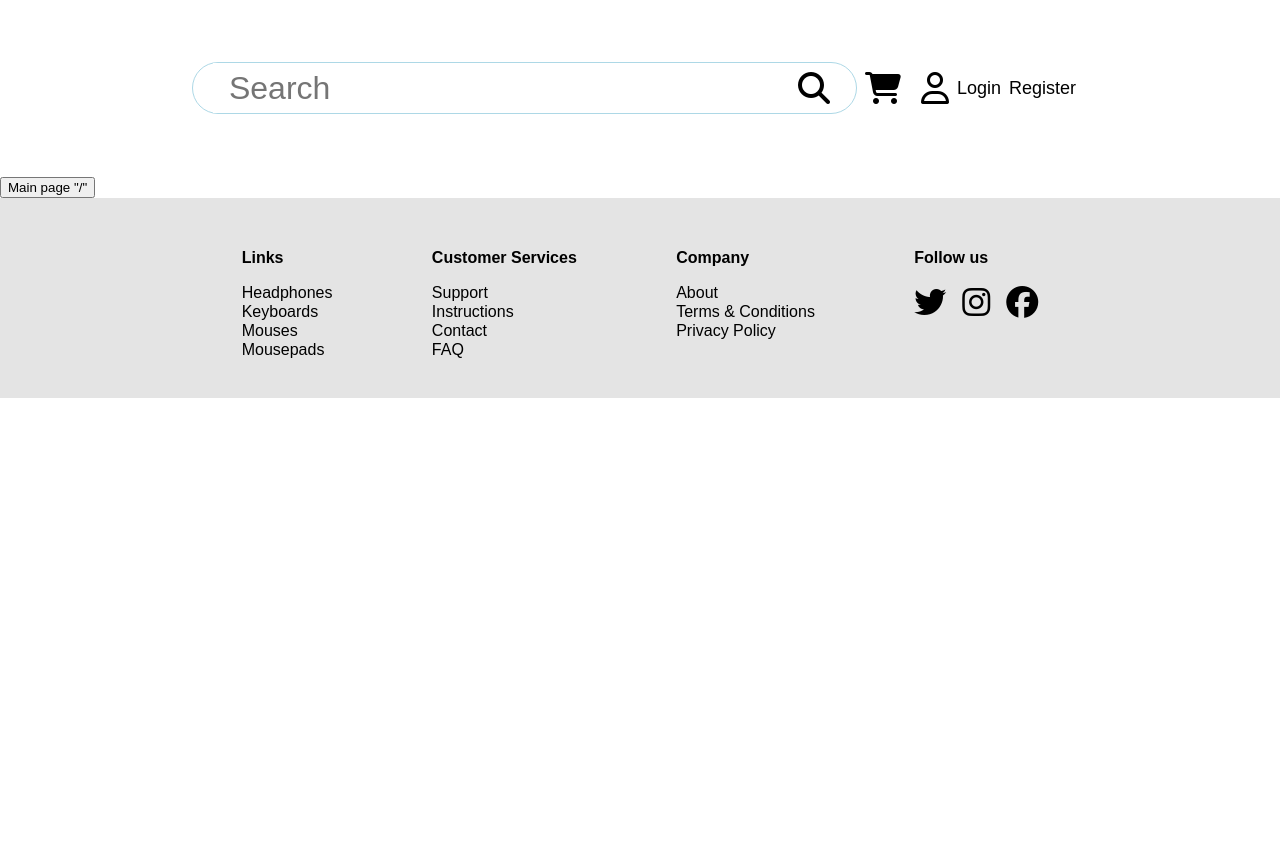
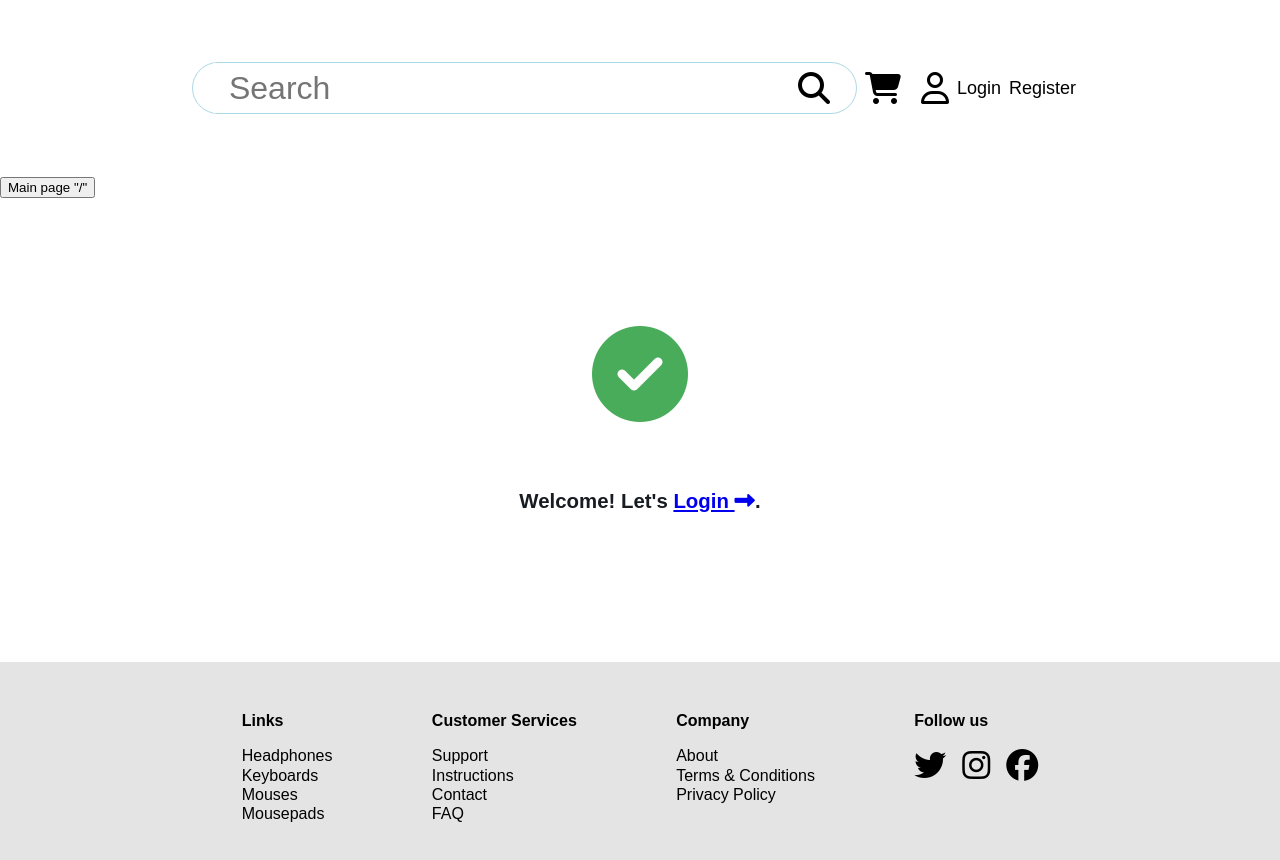
Before and after one commit to Gneissy/E-commerce, a React (Create React App) app in the folder frontend/: page /registersuccess in a window 1280 px wide. Before the commit the page ends 800 px from the top, so only its background shows below. Built offline with nearby package versions, Linux system fonts and the light colour scheme.

Commit message:
Added register functionality

```diff
--- a/frontend/src/App.js
+++ b/frontend/src/App.js
@@ -20,6 +20,7 @@ import Register from "./components/Register";
 import Login from "./components/Login";
 import CartProductsList from "./components/CartProductsList";
 import SuccessPage from "./pages/Success";
+import RegisterSuccessPage from "./pages/RegisterSuccess";
 import AddNewProduct from "./components/AddNewProduct";
 
 import HomePage from "./pages/HomePage";
@@ -89,6 +90,7 @@ function App(){
         <Route path = "/products/:category" element = {<ProductsList />} />
         <Route path = "/product/:id" element = {<SingleProductShow />} />
         <Route path = "/success" element = {<SuccessPage />} />
+        <Route path = "/registersuccess" element = {<RegisterSuccessPage />} />
         <Route path = "/addnewproduct" element = {<AddNewProduct />} />
 
 
--- a/frontend/src/components/AddNewProduct.js
+++ b/frontend/src/components/AddNewProduct.js
@@ -136,7 +136,7 @@ function AddNewProduct(){
                     // TODO Send product and create a product in database.
                     // TODO Problem here is to have an "unauthorized" error, due to token issues.
                     // TODO For some reason, i couldn't handle using "userRequest", will check later on
-                    await axios.post("http://localhost:3001/api/products", product, {
+                    await userRequest.post("/products", product, { // Could've used axios.post("http:localhost:3001/api/products")
                         headers: { // Sending the token to prove i'm authorized //? solved this way
                             TOKEN: `Bearer ${user.accessToken}`
                           }
--- a/frontend/src/components/Register.js
+++ b/frontend/src/components/Register.js
@@ -1,13 +1,46 @@
 import React from "react";
+import { useState } from "react";
 import "./Register.css";
-import { Link } from "react-router-dom";
+import { Link, useNavigate } from "react-router-dom";
+import axios from "axios";
+import { publicRequest } from "../reqMethods";
+
 
 function Register(){
 
+  // For redirection of successful register
+  const navigate = useNavigate();
 
+  // Input states
+  const [username, setUsername] = useState("");
+  const [email, setEmail] = useState("");
+  const [password, setPassword] = useState("");
+  const [confirmPassword, setConfirmPassword] = useState("");
 
+  // Input changing handlers
+  const handleUsernameChange = function(event){ setUsername(event.target.value); }
+  const handleEmailChange = function(event){ setEmail(event.target.value); }
+  const handlePasswordChange = function(event){ setPassword(event.target.value); }
+  const handleConfirmPasswordChange = function(event){ setConfirmPassword(event.target.value); }
 
+  // console.log(username, email, password, confirmPassword); // kk
 
+  // Register button's functionality
+  const handleSubmit = async function(event){
+    // Register
+    event.preventDefault();
+    const res = await publicRequest.post("/auth/register", {
+      username: username,
+      email: email,
+      password: password,
+      confirmPassword: confirmPassword
+    });
+    // console.log(res.status);
+    if (res.status === 201){
+      // Redirect to /login page
+      navigate("/registerSuccess");
+    }
+  }
 
 
   return(
@@ -17,22 +50,28 @@ function Register(){
       <form>
       <div className = "register-inputs-wrapper">
         <div className = "register-inputs-container">
-          <input className = "register-input" type="text" name = "username" placeholder = "Username" />
-          <input className = "register-input" type="email" name = "email" placeholder = "Email" />
+          <input className = "register-input" type="text" name = "username" placeholder = "Username" onChange = { handleUsernameChange } />
+          <input className = "register-input" type="email" name = "email" placeholder = "Email" onChange = { handleEmailChange } />
         </div>
         <div className = "register-inputs-container">
-          <input className = "register-input" type="password" name = "password" placeholder = "Password" />
-          <input className = "register-input" type="password" name = "password-confirm" placeholder = "Confirm Password" />
+          <input className = "register-input" type="password" name = "password" placeholder = "Password" onChange = { handlePasswordChange } />
+          <input className = "register-input" type="password" name = "password-confirm" placeholder = "Confirm Password" onChange = { handleConfirmPasswordChange } />
         </div>
       </div>
 
 
         <p className = "register-verification-text">By creating this account, I consent to the processing of my personal data in accordance with the <span>privacy policy</span>. </p>
         <div className = "register-submit-button-wrapper">
-          <button className = "register-submit-button" type= "submit" > Create </button>
+          <button className = "register-submit-button" type= "submit" onClick = { handleSubmit }> Create </button>
         </div>
 
       </form>
+
+
+
+
+
+
 
       <div className = "register-to-login-wrapper">
         <p className = "register-to-Login">Already signed up? <Link to ="/login"> Login <i class="fa-solid fa-right-long"></i> </Link> </p>
--- /dev/null
+++ b/frontend/src/pages/RegisterSuccess.js
@@ -0,0 +1,40 @@
+import styled from "styled-components";
+import { Link, useLocation } from "react-router-dom";
+
+const Wrapper = styled.div`
+    display: flex;
+    align-items: center;
+    justify-content: center;
+`
+const ContentWrapper = styled.div`
+    display: flex;
+    flex-direction: column;
+    align-items: center;
+    justify-content: center;
+    padding: 10% 0;
+    gap: 3rem;
+`
+const SuccessImage = styled.i`color: #49ac5b;`
+
+const SuccessText = styled.p`
+    color: #171b22;
+    font-size: 1.275rem;
+    font-weight: 600;
+`
+
+function RegisterSuccessPage(){
+    // To navigate
+    const location = useLocation();
+    console.log(location);
+
+    return (
+        <Wrapper>
+            <ContentWrapper>
+                <SuccessImage className="successful-payment-img fa-sharp fa-solid fa-circle-check fa-6x"></SuccessImage>
+                <SuccessText>Welcome! Let's <Link to = "/login"> Login <i class="fa-solid fa-right-long"></i></Link>.</SuccessText>
+            </ContentWrapper>
+        </Wrapper>
+    );
+}
+
+export default RegisterSuccessPage;
```
